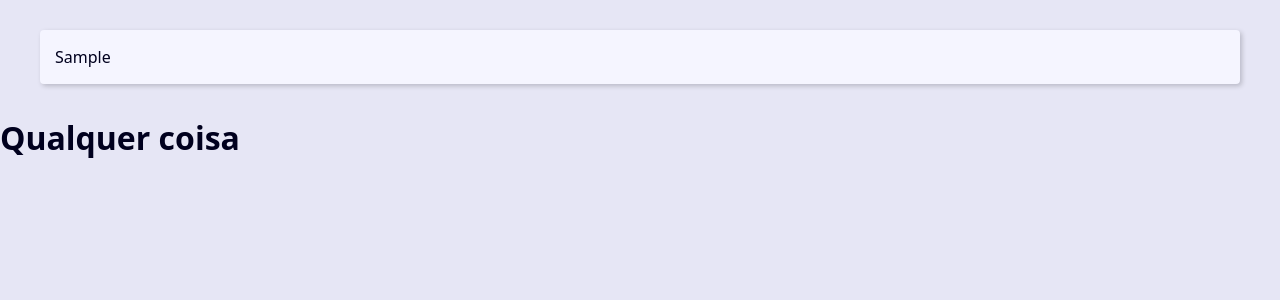
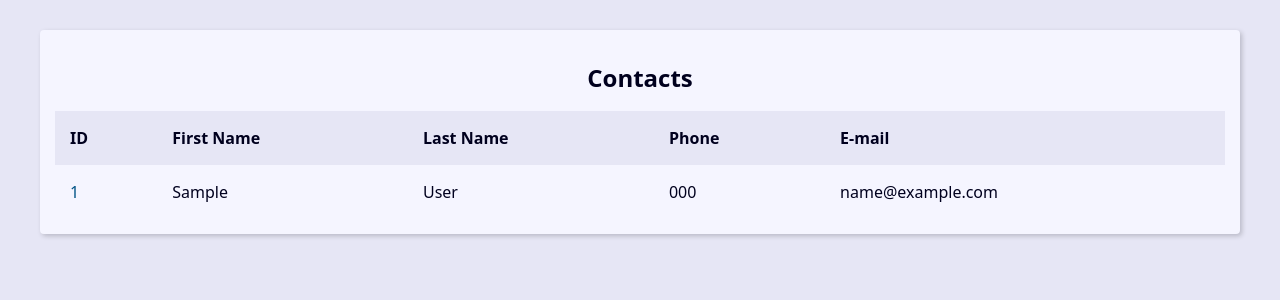
Before and after one commit to clevernvs/adjenda, a Django app: page / in a window 1280 px wide. Shown: the top 300 px of the page. Run offline with Django 5.2, Linux system fonts and the light colour scheme; tables that the repository leaves empty hold one stand-in row (values such as "Sample post").

Commit message:
feat: Inserindo a view da tabela de contatos

```diff
--- a/base_templates/global/base.html
+++ b/base_templates/global/base.html
@@ -9,12 +9,12 @@
     <link rel="stylesheet" href="{% static 'global/css/style.css' %}">
 </head>
 
-<main class="content">
-    {% block content %} {% endblock content%}
-</main>
+<body>
 
-<body>
-    <h1>Qualquer coisa</h1>
+    <main class="content">
+        {% block content %} {% endblock content%}
+    </main>
+
 </body>
 
 </html>
--- a/contact/admin.py
+++ b/contact/admin.py
@@ -3,11 +3,11 @@ from contact import models
 
 @admin.register(models.Contact)
 class ContactAdmin(admin.ModelAdmin):
-    list_display = 'id', 'first_name', 'last_name', 'phone',
+    list_display = 'id', 'first_name', 'last_name', 'phone', 'show',
     ordering = '-id',
     list_per_page = 10
     list_max_show_all = 200
-    list_editable = 'first_name', 'last_name',
+    list_editable = 'first_name', 'last_name', 'show'
     list_display_links = 'id', 'phone'
 
 @admin.register(models.Category)
--- a/contact/templates/contact/index.html
+++ b/contact/templates/contact/index.html
@@ -1,7 +1,30 @@
 {% extends 'global/base.html' %}
 
 {% block content %}
-    {% for contact in contacts %}
-        {{ contact.first_name }}
-    {% endfor %}
+<div class="responsive-table">
+    <table class="contacts-table">
+        <caption class="table-caption"> Contacts </caption>
+        <thead>
+            <tr class="table-row table-row-header">
+                <th class="table-header">ID</th>
+                <th class="table-header">First Name</th>
+                <th class="table-header">Last Name</th>
+                <th class="table-header">Phone</th>
+                <th class="table-header">E-mail</th>
+            </tr>
+        </thead>
+
+        <tbody>
+            {% for contact in contacts %}
+            <tr class="table-row">
+                <td class="table-cel"><a class="table-link" href="#">{{ contact.id }}</a></td>
+                <td class="table-cel">{{ contact.first_name }}</td>
+                <td class="table-cel">{{ contact.last_name }}</td>
+                <td class="table-cel">{{ contact.phone }}</td>
+                <td class="table-cel">{{ contact.email }}</td>
+            </tr>
+            {% endfor %}
+        </tbody>
+    <table>
+</div>
 {% endblock content %}
--- a/contact/views/contact_views.py
+++ b/contact/views/contact_views.py
@@ -2,7 +2,10 @@ from django.shortcuts import render
 from contact.models import Contact
 
 def index(request):
-    contacts = Contact.objects.all()
+    contacts = Contact.objects.filter(show=True).order_by('-id')[:10]
+
+    # Exibe a query
+    # print(contacts.query)
 
     context = {
         'contacts': contacts,
```
